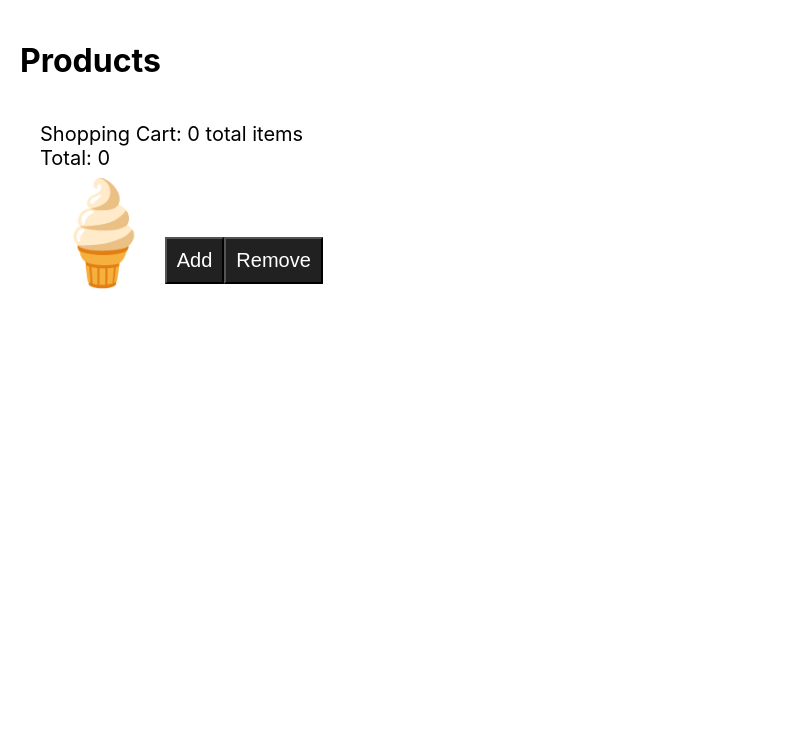
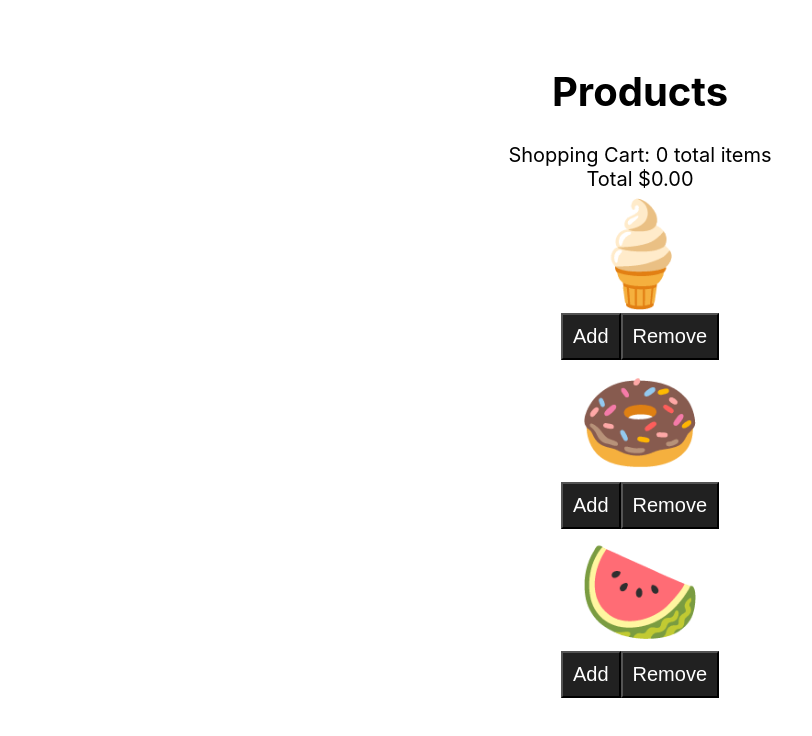
Before and after one commit to sotopro/Sm5_Sesion_02_RNative04, a React (Create React App) app: page / in a window 1280 px wide. Shown: the top 736 px of the page, without its empty margins (0-812 px from the left). Built offline with nearby package versions, Linux system fonts and the light colour scheme.

Commit message:
[feature]- state total & cart in product component

```diff
--- a/src/components/App.js
+++ b/src/components/App.js
@@ -14,7 +14,6 @@ const App = () => {
     // }
     return (
         <div className="container">
-            <h1>Products</h1>
             <Product />
             {/* <FileNamer /> */}
             {/* {animals.map(animal => (
--- a/src/components/class/product/index.css
+++ b/src/components/class/product/index.css
@@ -3,8 +3,14 @@
 }
 
 .product-container {
+    display: flex;
+    flex-direction: column;
     padding: 20px;
     font-size: 20px;
+    flex: 1;
+    align-items: center;
+    justify-content: center;
+    text-align: center;
 }
 
 .product-container button {
@@ -13,3 +19,7 @@
     color: #fff;
     padding: 10px;
 }
+
+.product {
+
+}
--- a/src/components/class/product/index.js
+++ b/src/components/class/product/index.js
@@ -1,18 +1,54 @@
 import React, {Component} from 'react';
 import './index.css'
+import { products } from '../../../data/products';
+export default class Product extends Component {
+    state = {
+        cart: [],
+        total: 0
+    }
 
-export default class Product extends Component {
+    currecyOptions = {
+        minimumFractionDigits: 2,
+        maximumFractionDigits: 2
+    }
+
+    add = (product) => {
+        this.setState(state => ({
+            cart: [...state.cart, product.name],
+            total: state.total + product.price
+        }))
+    }
+
+    remove = () => {
+        this.setState({
+            cart: [],
+            total: 0
+        })
+    }
+
+    getTotal = () => {
+        return this.state.total.toLocaleString('en-US', this.currecyOptions)
+    }
+
     render() {
         return (
             <div className="product-container">
+                <h1>Products</h1>
                 <div>
-                    Shopping Cart: 0 total items
+                    Shopping Cart: {this.state.cart.length} total items
                 </div>
-                <div>Total: 0</div>
-                <div className="product">
-                    <span role="img" aria-label="ice cream">🍦</span>
-                    <button>Add</button><button>Remove</button>
-                </div>
+                <div>Total ${this.getTotal()}</div>
+                    {products.map(product => (
+                        <div key={product.name}>
+                            <div className="product">
+                                <span role="img" aria-label={product.name}>{product.emoji}</span>
+                                <div>
+                                    <button onClick={() => this.add(product)}>Add</button>
+                                    <button onClick={this.remove}>Remove</button>
+                                </div>
+                            </div>
+                        </div>
+                    ))}
             </div>
         )
     }
--- /dev/null
+++ b/src/data/products.js
@@ -0,0 +1,17 @@
+export const products = [
+    {
+        emoji: '🍦',
+        name: 'ice cream',
+        price: 5,
+    },
+    {
+        emoji: '🍩',
+        name: 'donuts',
+        price: 2,
+    },
+    {
+        emoji: '🍉',
+        name: 'watermelon',
+        price:4,
+    }
+]
```
